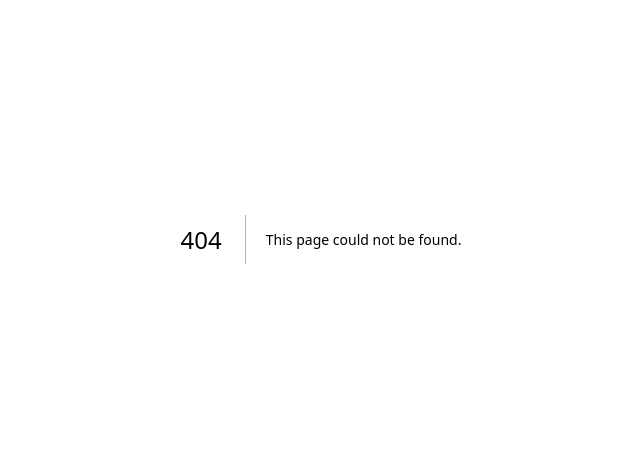
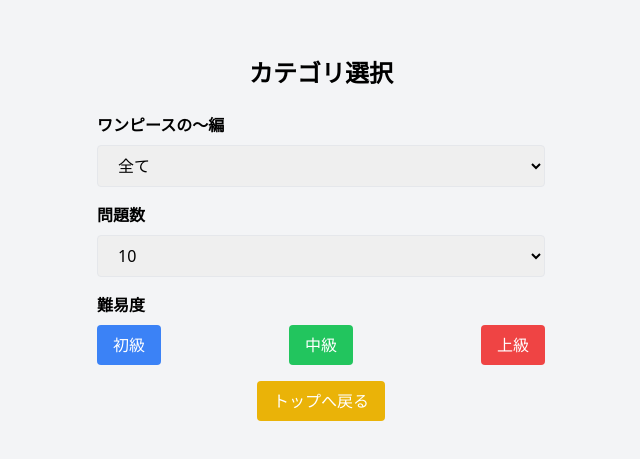
Before and after one commit to OtsukaFuuki/onepiece-quiz, a Next.js app: page /category in a window 1280 px wide. Before the commit this address had no page. Shown: the part 161-620 px from the top of the page, without its empty margins (319-959 px from the left). Built offline with nearby package versions, Linux system fonts and the light colour scheme.

Commit message:
feat : 機能の追加

```diff
--- /dev/null
+++ b/app/category/page.tsx
@@ -0,0 +1,115 @@
+"use client";
+
+import React, { useState } from "react";
+import { useRouter } from "next/navigation";
+import ConfirmationDialog from "../components/ConfirmationDialog";
+import DropdownList from "../components/DropdownList";
+
+const CategorySelection: React.FC = () => {
+  const [selectedArc, setSelectedArc] = useState("");
+  const [selectedQuestionCount, setSelectedQuestionCount] =
+    useState<number>(10); // number型に変更
+  const [selectedDifficulty, setSelectedDifficulty] = useState("");
+  const [isDialogOpen, setIsDialogOpen] = useState(false);
+
+  const router = useRouter();
+
+  const handleDifficultySelect = (difficulty: string) => {
+    setSelectedDifficulty(difficulty);
+    setIsDialogOpen(true); // ダイアログを開く
+  };
+
+  const handleStartQuiz = () => {
+    // クイズページに遷移
+    router.push(
+      `/quiz?arc=${selectedArc}&count=${selectedQuestionCount}&difficulty=${selectedDifficulty}`
+    );
+  };
+
+  const handleCloseDialog = () => {
+    setIsDialogOpen(false); // ダイアログを閉じる
+  };
+
+  const goToHome = () => {
+    router.push("/"); // ホームページ ("/") に遷移
+  };
+
+  return (
+    <div className="flex flex-col items-center justify-center min-h-screen bg-gray-100 p-4">
+      <h1 className="text-2xl font-bold mb-6">カテゴリ選択</h1>
+
+      <div className="w-full max-w-md space-y-4">
+        {/* カテゴリ選択 */}
+        <DropdownList
+          label="ワンピースの〜編"
+          options={[
+            "全て",
+            "east-blue",
+            "alabasta",
+            "water-7",
+            "marineford",
+            "wano",
+          ]}
+          value={selectedArc}
+          onChange={(value) => setSelectedArc(value as string)}
+        />
+
+        {/* 問題数選択 */}
+        <DropdownList
+          label="問題数"
+          options={["全て", 10, 15, 20, 25, 30]}
+          value={selectedQuestionCount.toString()} // 数値を文字列に変換
+          onChange={(value) => setSelectedQuestionCount(Number(value))} // 値を数値に変換
+        />
+
+        {/* 難易度選択 */}
+        <div className="space-y-2">
+          <h2 className="font-semibold">難易度</h2>
+          <div className="flex justify-between">
+            <button
+              onClick={() => handleDifficultySelect("初級")}
+              className="px-4 py-2 bg-blue-500 text-white rounded hover:bg-blue-600"
+            >
+              初級
+            </button>
+            <button
+              onClick={() => handleDifficultySelect("中級")}
+              className="px-4 py-2 bg-green-500 text-white rounded hover:bg-green-600"
+            >
+              中級
+            </button>
+            <button
+              onClick={() => handleDifficultySelect("上級")}
+              className="px-4 py-2 bg-red-500 text-white rounded hover:bg-red-600"
+            >
+              上級
+            </button>
+          </div>
+        </div>
+      </div>
+
+      {/* トップへ戻るボタン */}
+      <div className="mt-4">
+        <button
+          onClick={goToHome}
+          className="px-4 py-2 bg-yellow-500 text-white rounded hover:bg-yellow-600"
+        >
+          トップへ戻る
+        </button>
+      </div>
+
+      {/* 確認ダイアログ */}
+      {isDialogOpen && (
+        <ConfirmationDialog
+          selectedArc={selectedArc}
+          selectedQuestionCount={selectedQuestionCount} // 数値として渡す
+          selectedDifficulty={selectedDifficulty}
+          onClose={handleCloseDialog}
+          onStart={handleStartQuiz}
+        />
+      )}
+    </div>
+  );
+};
+
+export default CategorySelection;
--- /dev/null
+++ b/app/components/ConfirmationDialog.tsx
@@ -0,0 +1,47 @@
+import React from "react";
+
+interface ConfirmationDialogProps {
+  selectedArc: string;
+  selectedQuestionCount: number;
+  selectedDifficulty: string;
+  onClose: () => void;
+  onStart: () => void;
+}
+
+const ConfirmationDialog: React.FC<ConfirmationDialogProps> = ({
+  selectedArc,
+  selectedQuestionCount,
+  selectedDifficulty,
+  onClose,
+  onStart,
+}) => {
+  return (
+    <div className="fixed inset-0 flex items-center justify-center bg-gray-600 bg-opacity-80">
+      <div className="bg-white p-6 rounded shadow-lg text-center space-y-4">
+        <h3 className="text-xl font-bold">確認</h3>
+        <p className="text-gray-700">以下の内容でクイズを開始しますか？</p>
+        <ul className="text-left">
+          <li>カテゴリ: {selectedArc || "未選択"}</li>
+          <li>問題数: {selectedQuestionCount}問</li>
+          <li>難易度: {selectedDifficulty}</li>
+        </ul>
+        <div className="flex justify-between mt-4">
+          <button
+            onClick={onClose}
+            className="px-4 py-2 bg-gray-300 rounded hover:bg-gray-400"
+          >
+            戻る
+          </button>
+          <button
+            onClick={onStart}
+            className="px-4 py-2 bg-blue-500 text-white rounded hover:bg-blue-600"
+          >
+            スタート
+          </button>
+        </div>
+      </div>
+    </div>
+  );
+};
+
+export default ConfirmationDialog;
--- /dev/null
+++ b/app/components/DropdownList.tsx
@@ -0,0 +1,34 @@
+import React from "react";
+
+interface DropdownListProps {
+  label: string;
+  options: Array<string | number>;
+  value: string | number;
+  onChange: (value: string | number) => void;
+}
+
+const DropdownList: React.FC<DropdownListProps> = ({
+  label,
+  options,
+  value,
+  onChange,
+}) => {
+  return (
+    <div>
+      <label className="block mb-2 font-semibold">{label}</label>
+      <select
+        value={value}
+        onChange={(e) => onChange(e.target.value)}
+        className="w-full px-4 py-2 border rounded"
+      >
+        {options.map((option, index) => (
+          <option key={index} value={option}>
+            {option === "all" ? "全て" : option}
+          </option>
+        ))}
+      </select>
+    </div>
+  );
+};
+
+export default DropdownList;
--- a/app/globals.css
+++ b/app/globals.css
@@ -10,137 +10,3 @@
   width: 100%;
   height: 100vh;
 }
-
-/* ワンピースに因んだカラーコード */
-
-/* global.css */
-
-/* 金色と黄色系 */
-.bg-gold {
-  background-color: #ffd700;
-}
-
-.text-gold {
-  color: #ffd700;
-}
-
-.bg-bright-yellow {
-  background-color: #ffea00;
-}
-
-.text-bright-yellow {
-  color: #ffea00;
-}
-
-/* 青色と海の色合い */
-.bg-deep-blue {
-  background-color: #003366;
-}
-
-.text-deep-blue {
-  color: #003366;
-}
-
-.bg-sky-blue {
-  background-color: #1e90ff;
-}
-
-.text-sky-blue {
-  color: #1e90ff;
-}
-
-/* 赤色 */
-.bg-bright-red {
-  background-color: #ff4500;
-}
-
-.text-bright-red {
-  color: #ff4500;
-}
-
-.bg-deep-red {
-  background-color: #8b0000;
-}
-
-.text-deep-red {
-  color: #8b0000;
-}
-
-/* 白と黒 */
-.bg-white {
-  background-color: #ffffff;
-}
-
-.text-white {
-  color: #ffffff;
-}
-
-.bg-black {
-  background-color: #000000;
-}
-
-.text-black {
-  color: #000000;
-}
-
-/* 追加の色 */
-.bg-sand {
-  background-color: #c2b280;
-}
-
-.text-sand {
-  color: #c2b280;
-}
-
-.bg-wood-brown {
-  background-color: #8b4513;
-}
-
-.text-wood-brown {
-  color: #8b4513;
-}
-
-.bg-forest-green {
-  background-color: #228b22;
-}
-
-.text-forest-green {
-  color: #228b22;
-}
-
-/* global.css */
-.bg-deep-blue {
-  background-color: #003366;
-}
-
-.text-sky-blue {
-  color: #1e90ff;
-}
-
-.text-gold {
-  color: #ffd700;
-}
-
-.bg-gold {
-  background-color: #ffd700;
-}
-
-.text-bright-yellow {
-  color: #ffea00;
-}
-
-.bg-red-500 {
-  background-color: #ff4500;
-}
-
-.bg-deep-red {
-  background-color: #8b0000;
-}
-
-.bg-sand {
-  background-color: #c2b280;
-}
-
-.bg-green-500 {
-  background-color: #228b22;
-}
--- a/app/page.tsx
+++ b/app/page.tsx
@@ -8,7 +8,7 @@
 
   const handleStartQuiz = () => {
     // クイズに遷移
-    router.push("/quiz");
+    router.push("/category");
   };
 
   return (
--- a/app/quiz/page.tsx
+++ b/app/quiz/page.tsx
@@ -15,7 +15,7 @@
   const [isButtonDisabled, setIsButtonDisabled] = useState(false);
   const [isQuizComplete, setIsQuizComplete] = useState(false);
 
-  const router = useRouter(); // useRouter フックを初期化
+  const router = useRouter();
 
   const currentQuestion: QuizQuestion = quizData[currentQuestionIndex];
 
@@ -64,41 +64,47 @@
   };
 
   const goToHome = () => {
-    router.push("/"); // ホームページ ("/") に遷移
+    router.push("/category"); // ホームページ ("/") に遷移
   };
 
   return (
-    <div className="p-4 max-w-md mx-auto relative bg-deep-blue text-white">
+    <div className="p-4 max-w-md mx-auto relative bg-white text-black">
+      {/* 背景を白、文字を黒に変更 */}
       <div className="flex items-center justify-between mb-4">
-        <h1 className="text-3xl font-bold text-gold border-b-2 border-gold">
+        <h1 className="text-3xl font-bold text-black border-b-2 border-black">
+          {/* 文字色を黒 */}
           ワンピクイズ
         </h1>
-        <h2 className="text-lg font-semibold text-sky-blue">
+        <h2 className="text-lg font-semibold text-black">
+          {/* 文字色を黒 */}
           問題 {currentQuestionIndex + 1} / {quizData.length}
         </h2>
       </div>
       {isQuizComplete ? (
         <div className="text-center mt-24">
-          <h2 className="text-2xl font-semibold text-gold mb-4">
+          <h2 className="text-2xl font-semibold text-black mb-4">
+            {/* 文字色を黒 */}
             クイズ終了!!
           </h2>
-          <p className="mb-4 text-bright-yellow">
+          <p className="mb-4 text-black">
+            {/* 文字色を黒 */}
             スコア: {score} / {quizData.length}
           </p>
           <button
             onClick={goToHome}
-            className="px-4 py-2 bg-red-500 text-white rounded hover:bg-red-600"
+            className="px-4 py-2 bg-blue-400 text-white rounded hover:bg-blue-600"
           >
             トップへ戻る
           </button>
         </div>
       ) : (
         <div className="p-4">
-          <p className="mb-4 min-h-[70px] text-white text-lg">
+          <p className="mb-4 min-h-[70px] text-black text-lg">
+            {/* 文字色を黒 */}
             {currentQuestion.question}
           </p>
           {currentQuestion.image && (
-            <div className="mb-4 w-[343px] h-[343px] overflow-hidden bg-sand">
+            <div className="mb-4 w-[343px] h-[343px] overflow-hidden bg-sand border rounded-lg w-full">
               <Image
                 src={currentQuestion.image}
                 alt="Question Image"
@@ -133,26 +139,22 @@
             <button
               onClick={goToPreviousQuestion}
               disabled={currentQuestionIndex === 0}
-              className="flex-1 py-2 rounded bg-black text-white disabled:opacity-50"
+              className="flex-1 py-2 rounded text-black disabled:opacity-50"
             >
               ＜ 前へ
             </button>
-            <button
-              onClick={goToHome}
-              className="px-4 py-2 bg-gold text-black rounded hover:bg-yellow-400"
-            >
+            <button onClick={goToHome} className="px-4 py-2 text-black rounded">
               トップへ戻る
             </button>
             <button
               onClick={goToNextQuestion}
-              className="flex-1 py-2 rounded bg-deep-red text-white"
+              className="flex-1 py-2 rounded text-black"
             >
               次へ ＞
             </button>
           </div>
         </div>
       )}
-
       {showFeedback && (
         <div className="absolute inset-0 flex items-center justify-center">
           <div
```
